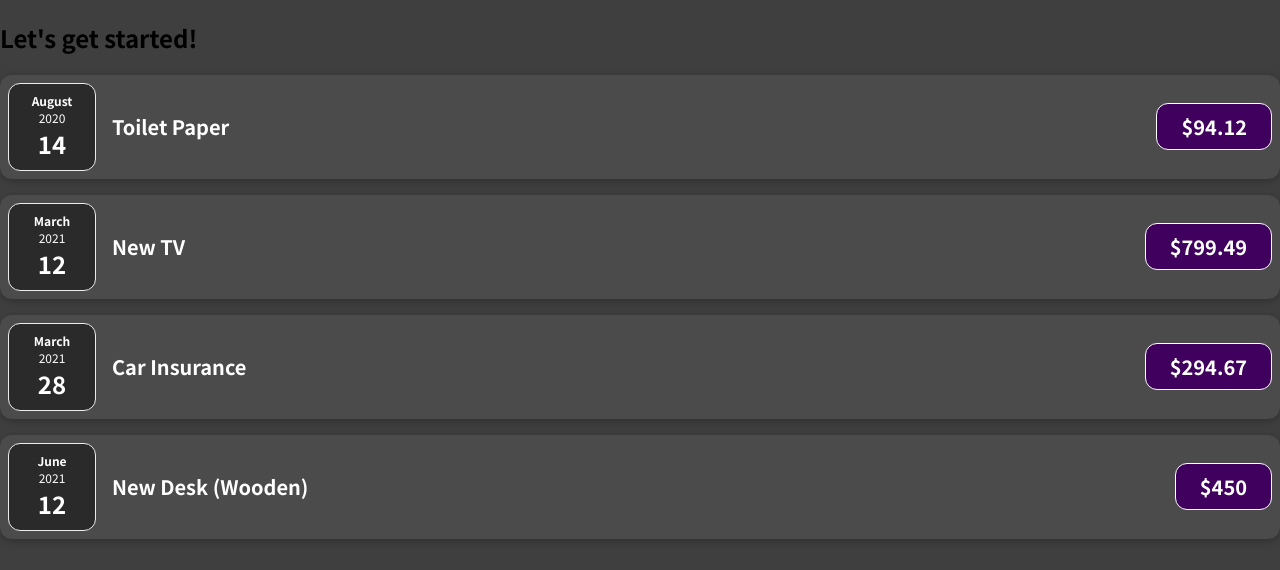
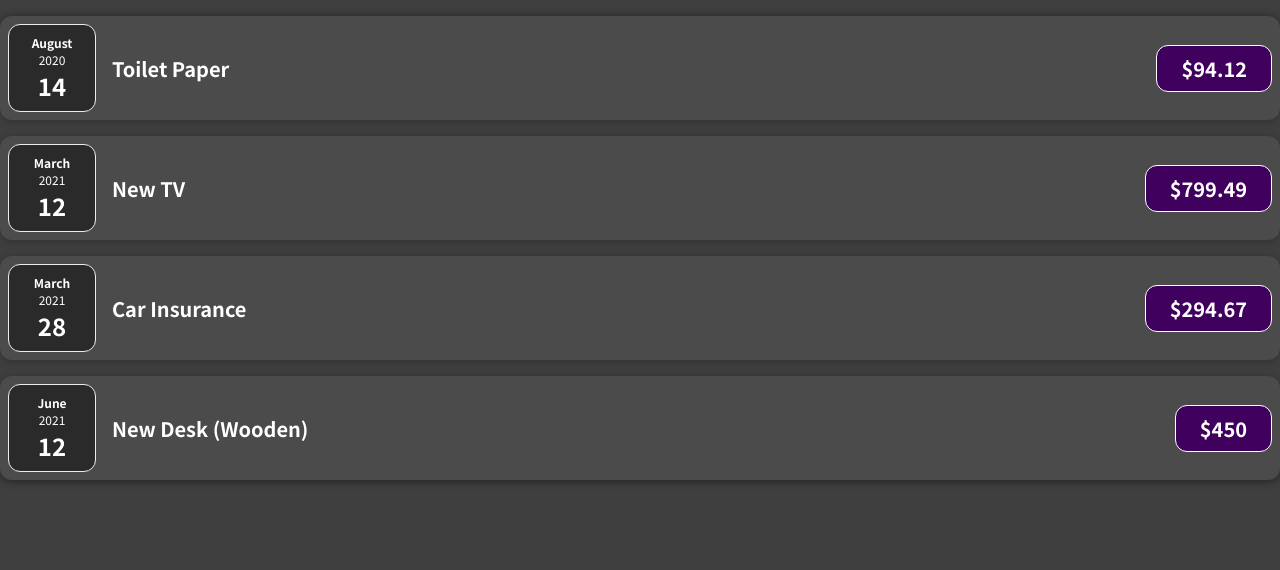
Before and after one commit to syauqeesy/kotak-pasir, a JavaScript app in the folder learn/learn-react/01-starting-setup/: page / in a window 1280 px wide. Shown: the top 570 px of the page. Built offline with nearby package versions, Linux system fonts and the light colour scheme.

Commit message:
use composition

```diff
--- a/learn/learn-react/01-starting-setup/src/App.js
+++ b/learn/learn-react/01-starting-setup/src/App.js
@@ -1,53 +1,11 @@
-import ExpenseItem from "./components/ExpenseItem"
+import Expense from './components/Expenses'
 
 function App() {
-  const expenses = [
-    {
-      id: 'e1',
-      title: 'Toilet Paper',
-      amount: 94.12,
-      date: new Date(2020, 7, 14),
-    },
-    { id: 'e2', title: 'New TV', amount: 799.49, date: new Date(2021, 2, 12) },
-    {
-      id: 'e3',
-      title: 'Car Insurance',
-      amount: 294.67,
-      date: new Date(2021, 2, 28),
-    },
-    {
-      id: 'e4',
-      title: 'New Desk (Wooden)',
-      amount: 450,
-      date: new Date(2021, 5, 12),
-    },
-  ]
-
   return (
-    <div>
-      <h2>Let's get started!</h2>
-      <ExpenseItem
-        title={expenses[0].title}
-        amount={expenses[0].amount}
-        date={expenses[0].date}
-      />
-      <ExpenseItem
-        title={expenses[1].title}
-        amount={expenses[1].amount}
-        date={expenses[1].date}
-      />
-      <ExpenseItem
-        title={expenses[2].title}
-        amount={expenses[2].amount}
-        date={expenses[2].date}
-      />
-      <ExpenseItem
-        title={expenses[3].title}
-        amount={expenses[3].amount}
-        date={expenses[3].date}
-      />
+    <div className="app">
+      <Expense />
     </div>
-  );
+  )
 }
 
-export default App;
+export default App
--- /dev/null
+++ b/learn/learn-react/01-starting-setup/src/components/Card.css
@@ -0,0 +1,4 @@
+.card {
+  border-radius: 12px;
+  box-shadow: 0 1px 8px rgba(0, 0, 0, .25);
+}
--- /dev/null
+++ b/learn/learn-react/01-starting-setup/src/components/Card.js
@@ -0,0 +1,10 @@
+import './Card.css'
+
+function Card(props) {
+  const classes = 'card ' + props.className
+  return <div className={classes}>{props.children}</div>
+}
+
+
+
+export default Card
--- a/learn/learn-react/01-starting-setup/src/components/ExpenseItem.css
+++ b/learn/learn-react/01-starting-setup/src/components/ExpenseItem.css
@@ -2,10 +2,8 @@
   display: flex;
   justify-content: space-between;
   align-items: center;
-  box-shadow: 0 2px 8px rgba(0, 0, 0, 0.25);
   padding: 0.5rem;
   margin: 1rem 0;
-  border-radius: 12px;
   background-color: #4b4b4b;
 }
 
--- a/learn/learn-react/01-starting-setup/src/components/ExpenseItem.js
+++ b/learn/learn-react/01-starting-setup/src/components/ExpenseItem.js
@@ -1,15 +1,16 @@
 import ExpenseDate from './ExpenseDate'
+import Card from './Card'
 import './ExpenseItem.css'
 
 function ExpenseItem(props) {
   return (
-    <div className="expense-item">
+    <Card className="expense-item">
       <ExpenseDate date={props.date} />
       <div className="expense-item__description">
         <h2>{props.title}</h2>
         <div className="expense-item__price">${props.amount}</div>
       </div>
-    </div>
+    </Card>
   )
 }
 
--- /dev/null
+++ b/learn/learn-react/01-starting-setup/src/components/Expenses.css
@@ -0,0 +1,7 @@
+.expenses {
+  padding: 1rem;
+  background-color: rgb(31, 31, 31);
+  margin: 2rem auto;
+  width: 50rem;
+  max-width: 95%;
+}
--- /dev/null
+++ b/learn/learn-react/01-starting-setup/src/components/Expenses.js
@@ -0,0 +1,53 @@
+import ExpenseItem from "./ExpenseItem"
+import Card from "./Card";
+
+function App() {
+  const expenses = [
+    {
+      id: 'e1',
+      title: 'Toilet Paper',
+      amount: 94.12,
+      date: new Date(2020, 7, 14),
+    },
+    { id: 'e2', title: 'New TV', amount: 799.49, date: new Date(2021, 2, 12) },
+    {
+      id: 'e3',
+      title: 'Car Insurance',
+      amount: 294.67,
+      date: new Date(2021, 2, 28),
+    },
+    {
+      id: 'e4',
+      title: 'New Desk (Wooden)',
+      amount: 450,
+      date: new Date(2021, 5, 12),
+    },
+  ]
+
+  return (
+    <Card className="expenses">
+      <ExpenseItem
+        title={expenses[0].title}
+        amount={expenses[0].amount}
+        date={expenses[0].date}
+      />
+      <ExpenseItem
+        title={expenses[1].title}
+        amount={expenses[1].amount}
+        date={expenses[1].date}
+      />
+      <ExpenseItem
+        title={expenses[2].title}
+        amount={expenses[2].amount}
+        date={expenses[2].date}
+      />
+      <ExpenseItem
+        title={expenses[3].title}
+        amount={expenses[3].amount}
+        date={expenses[3].date}
+      />
+    </Card>
+  );
+}
+
+export default App;
```
Also changed, not shown: 1 other file (tests, documents, lock files or other folders).
